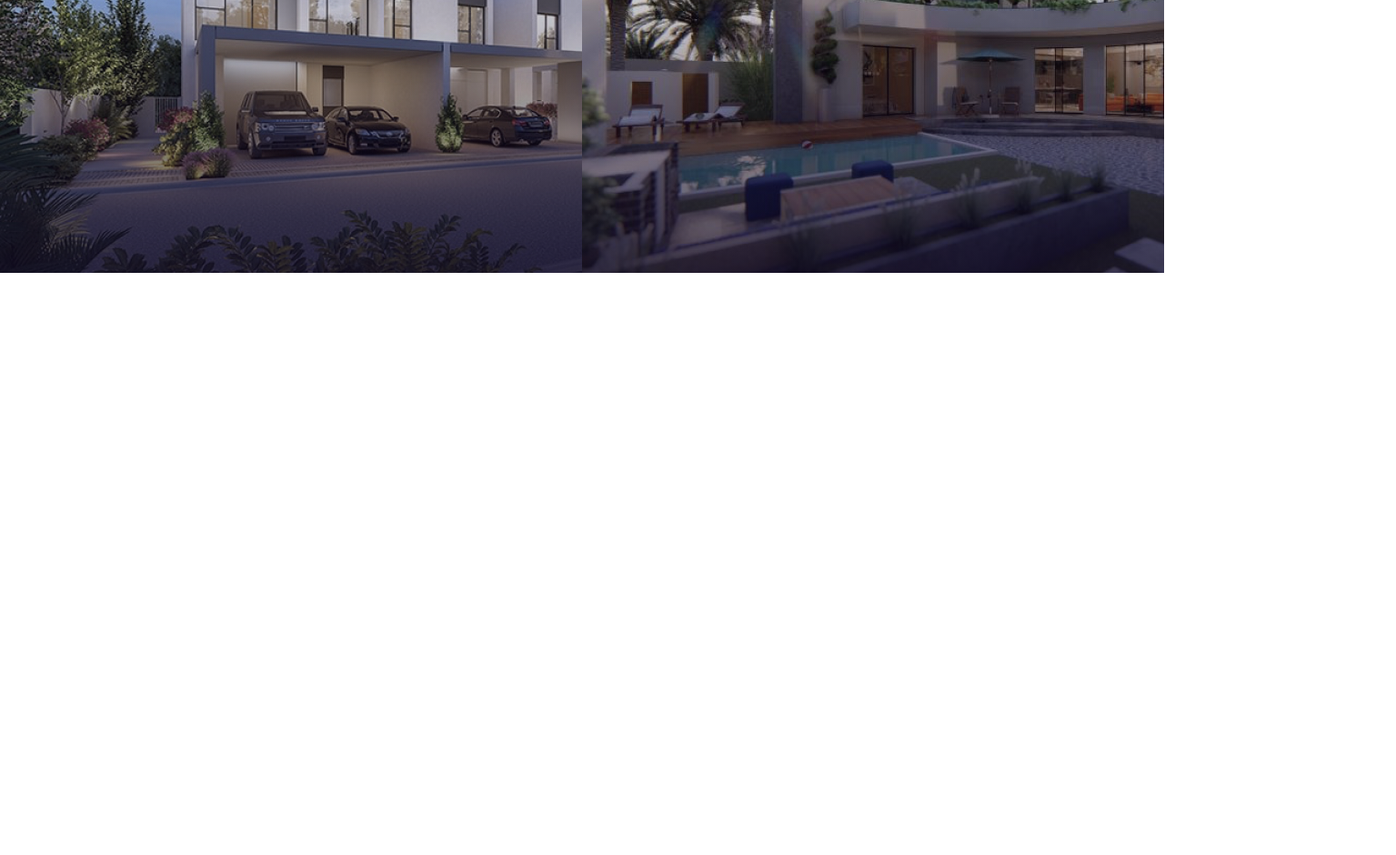
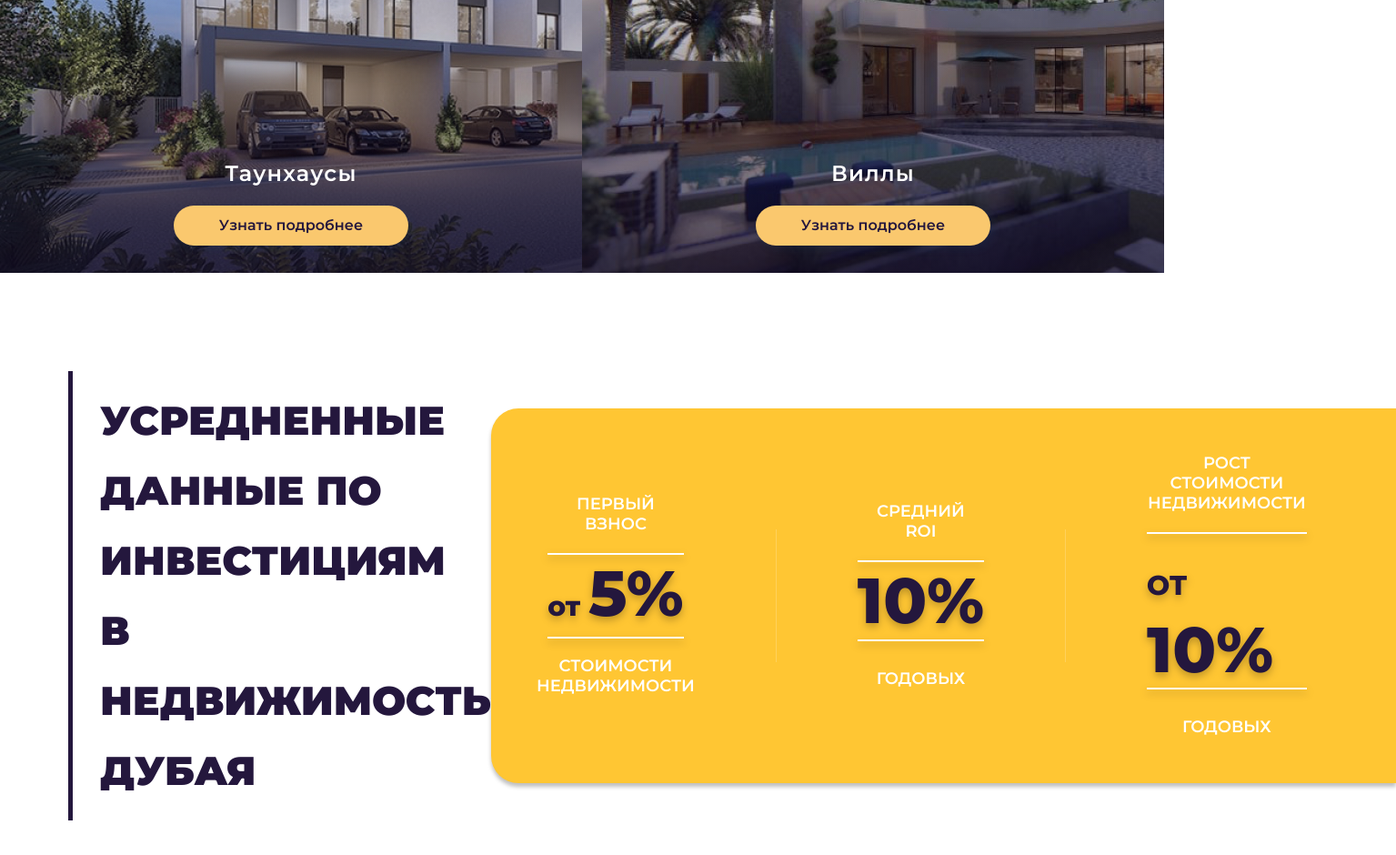
Before and after one commit to aysur12/gps, a plain HTML site: page index.html in a window 1280 px wide. Shown: the part 2683-3623 px from the top of the page at 91% size, 1535 px wide, since content can reach past the window. Before the commit the page ends 2983 px from the top, so only its background shows below. Drawn offline with nearby package versions, Linux system fonts and the light colour scheme.

Commit message:
add block 'facts'

```diff
--- a/index.html
+++ b/index.html
@@ -106,24 +106,62 @@
       <h2 class="realty__heading">Виды недвижимости, которые мы продаем</h2>
       <div class="realty__list">
         <div class="realty__item realty__item_studios">
+          <div class="realty__item-content">
             <h3 class="realty__item-heading">Студии</h3>
             <a class="realty__link" href="/mock-address/change-me">Узнать подробнее</a>
           </div>
+        </div>
         <div class="realty__item realty__item_apartments">
+          <div class="realty__item-content">
             <h3 class="realty__item-heading">Апартаменты</h3>
             <a class="realty__link" href="/mock-address/change-me">Узнать подробнее</a>
           </div>
+        </div>
         <div class="realty__item realty__item_penthouses">
+          <div class="realty__item-content">
             <h3 class="realty__item-heading">Пентхаусы</h3>
             <a class="realty__link" href="/mock-address/change-me">Узнать подробнее</a>
           </div>
+        </div>
         <div class="realty__item realty__item_townhouses">
+          <div class="realty__item-content">
             <h3 class="realty__item-heading">Таунхаусы</h3>
             <a class="realty__link" href="/mock-address/change-me">Узнать подробнее</a>
           </div>
+        </div>
         <div class="realty__item realty__item_villas">
+          <div class="realty__item-content">
             <h3 class="realty__item-heading">Виллы</h3>
             <a class="realty__link" href="/mock-address/change-me">Узнать подробнее</a>
+          </div>
+        </div>
+      </div>
+    </section>
+    <section class="facts">
+      <h3 class="facts__heading">Усредненные данные по инвестициям <br>в недвижимость Дубая</h3>
+      <div class="facts__content">
+        <div class="facts__content-item facts__content-item_first">
+          <div class="facts__content-text">Первый <br>взнос</div>
+          <div class="facts__content-percent facts__content-percent_first">
+            <span class="facts__content-percent-span facts__content-percent-span_small">от </span>
+            5%
+          </div>
+          <div class="facts__content-text">стоимости недвижимости</div>
+        </div>
+        <div class="facts__content-line"></div>
+        <div class="facts__content-item facts__content-item_second">
+          <div class="facts__content-text">Средний <br>ROI</div>
+          <div class="facts__content-percent facts__content-percent_second">10%</div>
+          <div class="facts__content-text">годовых</div>
+        </div>
+        <div class="facts__content-line"></div>
+        <div class="facts__content-item facts__content-item_third">
+          <div class="facts__content-text">Рост стоимости недвижимости</div>
+          <div class="facts__content-percent facts__content-percent_third">
+            <span class="facts__content-percent-span">от </span>
+            10%
+          </div>
+          <div class="facts__content-text">годовых</div>
         </div>
       </div>
     </section>
--- a/scss/_vars.scss
+++ b/scss/_vars.scss
@@ -4,6 +4,7 @@ $darker-text-color: #5c5c5c;
 $color-border-logo-info: #3B393C;
 
 $primary-bg-color: #ffc633;
+$secondary-bg-color: #fAc86e;
 
 $main-font-family: 'Montserrat', 'Arial', sans-serif;
 $secondary-font-family: 'Work Sans', 'Arial', sans-serif;
--- /dev/null
+++ b/scss/components/_facts.scss
@@ -0,0 +1,86 @@
+@use '../main.scss' as *;
+
+.facts {
+  display: flex;
+  align-items: center;
+  justify-content: space-between;
+  width: 100%;
+  padding: 108px 0 110px 75px;
+
+  &__heading {
+    max-width: 700px;
+    padding: 16px 0 16px 30px;
+    font: 900 2.75rem/1.75 $main-font-family;
+    text-transform: uppercase;
+    border-left: 5px solid $dark-text-color;
+  }
+
+  &__content {
+    display: flex;
+    align-items: center;
+    gap: 89px;
+    padding: 50px 98px 50px 50px;
+    background-color: $primary-bg-color;
+    border-radius: 30px 0px 0px 30px;
+    box-shadow: 0px 4px 4px rgba(0, 0, 0, 0.25);
+  }
+
+  &__content-item {
+    display: flex;
+    flex-direction: column;
+    align-items: center;
+
+    &_first {
+      max-width: 175px;
+    }
+
+    &_second {
+      max-width: 140px;
+    }
+
+    &_third {
+      max-width: 194px;
+    }
+  }
+
+  &__content-text {
+    color: $light-text-color;
+    font: 600 1.125rem/1.22 $main-font-family;
+    text-align: center;
+    text-transform: uppercase;
+  }
+
+  &__content-percent {
+    color: $dark-text-color;
+    font: 800 4.375rem/1.21 $main-font-family;
+    text-transform: uppercase;
+    border-top: 2px solid $light-text-color;
+    border-bottom: 2px solid $light-text-color;
+    filter: drop-shadow(0px 4px 4px rgba(0, 0, 0, 0.25));
+
+    &_first {
+      margin: 20px 0;
+      padding-bottom: 5px;
+    }
+
+    &_second,
+    &_third {
+      margin: 20px 0 31px;
+    }
+  }
+
+  &__content-percent-span {
+    font: 800 1.875rem/1.23 $main-font-family;
+
+    &_small {
+      text-transform: lowercase;
+    }
+  }
+
+  &__content-line {
+    width: 2px;
+    height: 146px;
+    background-color: $light-text-color;
+    opacity: 0.2;
+  }
+}
--- a/scss/components/_realty.scss
+++ b/scss/components/_realty.scss
@@ -62,4 +62,29 @@
   &__link {
     grid-area: 1/-1;
   }
+
+  &__item-content {
+    display: flex;
+    flex-direction: column;
+    justify-content: flex-end;
+    align-items: center;
+    gap: 20px;
+    padding-bottom: 30px;
+  }
+
+  &__item-heading {
+    color: $light-text-color;
+    font: 600 1.5rem/1.2 $main-font-family;
+    letter-spacing: 0.05em;
+    text-align: center;
+  }
+
+  &__link {
+    padding: 12px 50px;
+    color: $dark-text-color;
+    background-color: $secondary-bg-color;
+    font: 600 1rem/1.25 $main-font-family;
+    border-radius: 30px;
+    box-shadow: 4px 4px 8px rgba(23, 55, 95, 0.2);
+  }
 }
--- a/scss/style.scss
+++ b/scss/style.scss
@@ -5,3 +5,4 @@
 @use './components/consultation';
 @use './components/advantages';
 @use './components/realty';
+@use './components/facts';
```
Also changed, not shown: css/style.css, 1 other file. Lines whose indentation alone changed are shown as unchanged.
